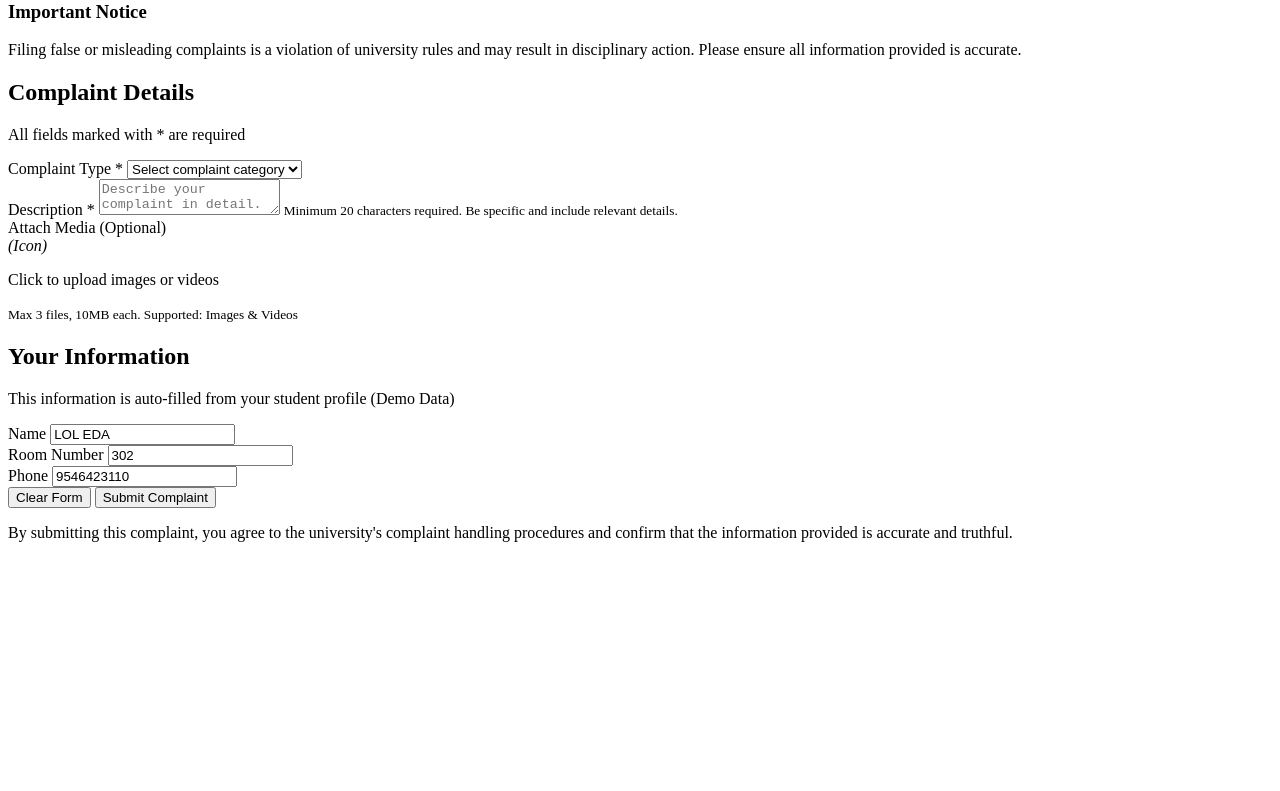
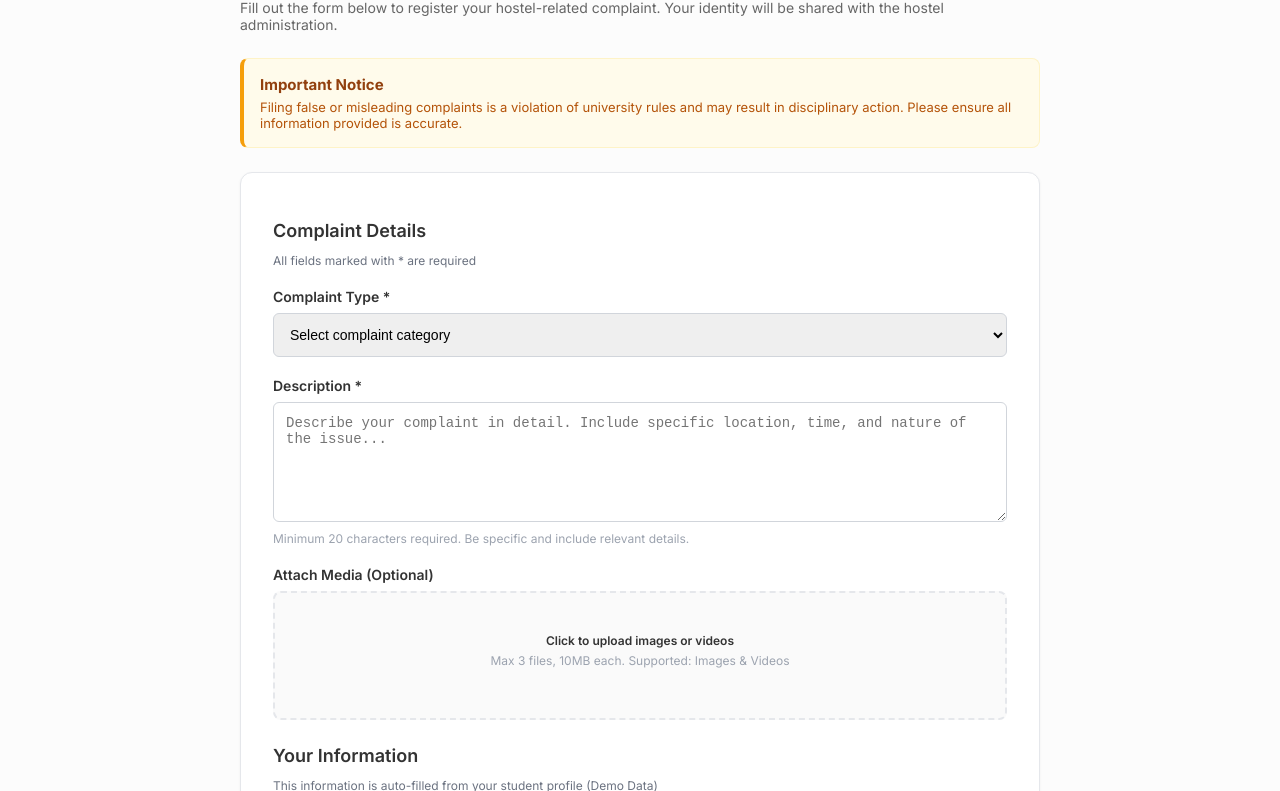
Before and after one commit to NikunjPareek/Hostel-helper-project, a plain HTML site: page frontend/Student/complaint.html in a window 1280 px wide. Shown: the part 129-920 px from the top of the page. Before the commit the page ends 800 px from the top, so only its background shows below. Drawn offline with Linux system fonts and the light colour scheme.

Commit message:
changes in complaint.html

```diff
--- a/frontend/Student/complaint.html
+++ b/frontend/Student/complaint.html
@@ -1,6 +1,11 @@
 <!DOCTYPE html>
 <html lang="en">
+<head>
+    <link rel="stylesheet" href="css/complaint.css">
+
+</head>
 <main>
+  <title>complaint</title>
   <section>
     <span>Register Complaint</span>
     <h1>Submit Your Complaint</h1>
@@ -39,9 +44,10 @@
       <section>
         <label>Attach Media (Optional)</label>
         <div id="upload-box">
-          <i>(Icon)</i>
-          <p>Click to upload images or videos</p>
+          <p>Click to upload images or videos</p><br>
           <small>Max 3 files, 10MB each. Supported: Images & Videos</small>
+          <input type="file" accept="image/*,video/*" multiple hidden>
+          <i class="fa-solid fa-arrow-up-from-bracket"></i>
         </div>
       </section>
 
@@ -52,15 +58,15 @@
         <div class="user-grid">
           <div>
             <label>Name</label>
-            <input type="text" value="LOL EDA" readonly>
+            <input type="text" placeholder="enter name">
           </div>
           <div>
             <label>Room Number</label>
-            <input type="text" value="302" readonly>
+            <input type="text" placeholder="enter room number">
           </div>
           <div>
             <label>Phone</label>
-            <input type="text" value="9546423110" readonly>
+            <input type="text" placeholder="enter number">
           </div>
         </div>
       </section>
--- a/frontend/Student/css/complaint.css
+++ b/frontend/Student/css/complaint.css
@@ -0,0 +1,211 @@
+@import url('https://fonts.googleapis.com/css2?family=Inter:wght@400;500;600;700&display=swap');
+
+/* Basic Page Setup */
+body {
+    font-family: 'Inter', sans-serif;
+    background-color: #fcfcfc;
+    color: #333;
+    margin: 0;
+    padding: 40px 20px;
+}
+
+main {
+    max-width: 800px;
+    margin: 0 auto;
+}
+
+/* Header Section */
+main > section:first-of-type span {
+    display: inline-block;
+    border: 1px solid #d93025;
+    color: #d93025;
+    padding: 3px 8px;
+    border-radius: 4px;
+    font-size: 11px;
+    font-weight: 700;
+    margin-bottom: 12px;
+}
+
+main > section:first-of-type h1 {
+    font-size: 32px;
+    margin: 0 0 8px 0;
+}
+
+main > section:first-of-type p {
+    color: #666;
+    font-size: 14px;
+    margin-bottom: 25px;
+}
+
+/* Important Notice Box */
+main > section:nth-of-type(2) {
+    background-color: #FFFBEB;
+    border: 1px solid #FEF3C7;
+    border-left: 4px solid #F59E0B; /* Yellow accent line */
+    border-radius: 8px;
+    padding: 16px;
+    margin-bottom: 24px;
+}
+
+main > section:nth-of-type(2) h3 {
+    margin: 0;
+    color: #92400E;
+    font-size: 15px;
+}
+
+main > section:nth-of-type(2) p {
+    margin: 5px 0 0 0;
+    color: #B45309;
+    font-size: 13px;
+}
+
+/* Form Container */
+main > div {
+    background: #ffffff;
+    border: 1px solid #E5E7EB;
+    border-radius: 12px;
+    padding: 32px;
+    box-shadow: 0 1px 3px rgba(0,0,0,0.05);
+}
+
+/* Section Headings inside Form */
+form h2 {
+    font-size: 18px;
+    font-weight: 600;
+    margin-bottom: 5px;
+}
+
+form p {
+    color: #6B7280;
+    font-size: 12px;
+    margin-bottom: 20px;
+}
+
+/* Inputs & Labels */
+label {
+    display: block;
+    font-size: 14px;
+    font-weight: 600;
+    margin-bottom: 8px;
+}
+
+select, textarea, input {
+    width: 100%;
+    padding: 12px;
+    border: 1px solid #D1D5DB;
+    border-radius: 6px;
+    font-size: 14px;
+    box-sizing: border-box;
+    margin-bottom: 20px;
+}
+
+textarea {
+    height: 120px;
+    resize: vertical;
+}
+
+small {
+    display: block;
+    color: #9CA3AF;
+    font-size: 12px;
+    margin-top: -15px;
+    margin-bottom: 20px;
+    gap:10px;
+}
+
+/* Upload Box */
+#upload-box {
+    border: 2px dashed #E5E7EB;
+    border-radius: 8px;
+    padding: 30px;
+    text-align: center;
+    background-color: #FAFAFA;
+    margin-bottom: 25px;
+}
+
+#upload-box p {
+    color: #333;
+    font-weight: 600;
+    margin: 10px 0 0 0;
+}
+
+/* Upload icon image */
+#upload-box img {
+    width: 48px;
+    height: 48px;
+    margin-bottom: 12px;
+    opacity: 0.8;
+}
+
+/* Hover effect for upload box */
+#upload-box:hover {
+    border-color: #D22D2D;
+    background-color: #fff5f5;
+}
+
+/* Cursor to indicate click */
+#upload-box {
+    cursor: pointer;
+}
+
+#upload-box i {
+    font-size: 32px;
+    color: #39568a;
+    margin-bottom: 12px;
+}
+
+
+/* User Info Grid */
+.user-grid {
+    display: grid;
+    grid-template-columns: 1fr 1fr 1fr;
+    gap: 15px;
+}
+
+input[readonly] {
+    background-color: #F3F4F6;
+    color: #6B7280;
+    border-color: #000000;
+    cursor: not-allowed;
+}
+
+/* Buttons */
+.actions {
+    display: flex;
+    gap: 12px;
+    margin-top: 20px;
+}
+
+button[type="reset"] {
+    background: white;
+    border: 1px solid #D1D5DB;
+    padding: 12px 24px;
+    border-radius: 6px;
+    font-weight: 600;
+    cursor: pointer;
+}
+
+button[type="submit"] {
+    flex: 1;
+    background-color: #D22D2D; /* JECRC RED */
+    color: white;
+    border: none;
+    padding: 12px;
+    border-radius: 6px;
+    font-weight: 600;
+    cursor: pointer;
+    transition: background 0.2s;
+}
+
+button[type="submit"]:hover {
+    background-color: #b02424;
+}
+
+/* Footer disclaimer */
+footer p {
+    text-align: center;
+    font-size: 12px;
+    color: #9CA3AF;
+    margin-top: 30px;
+    line-height: 1.5;
+}
```
Also changed, not shown: frontend/assets/icons/upload.png (added).
